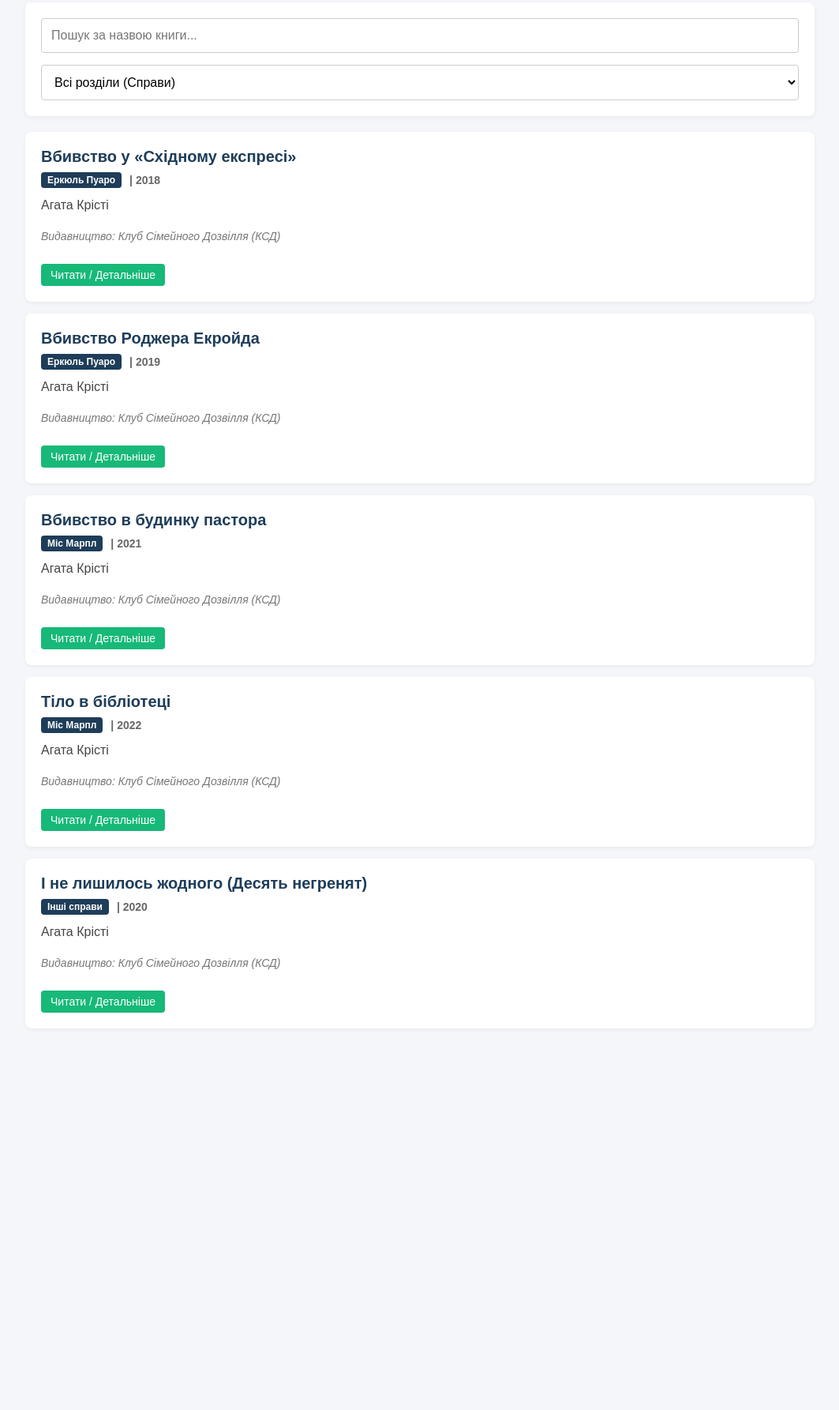
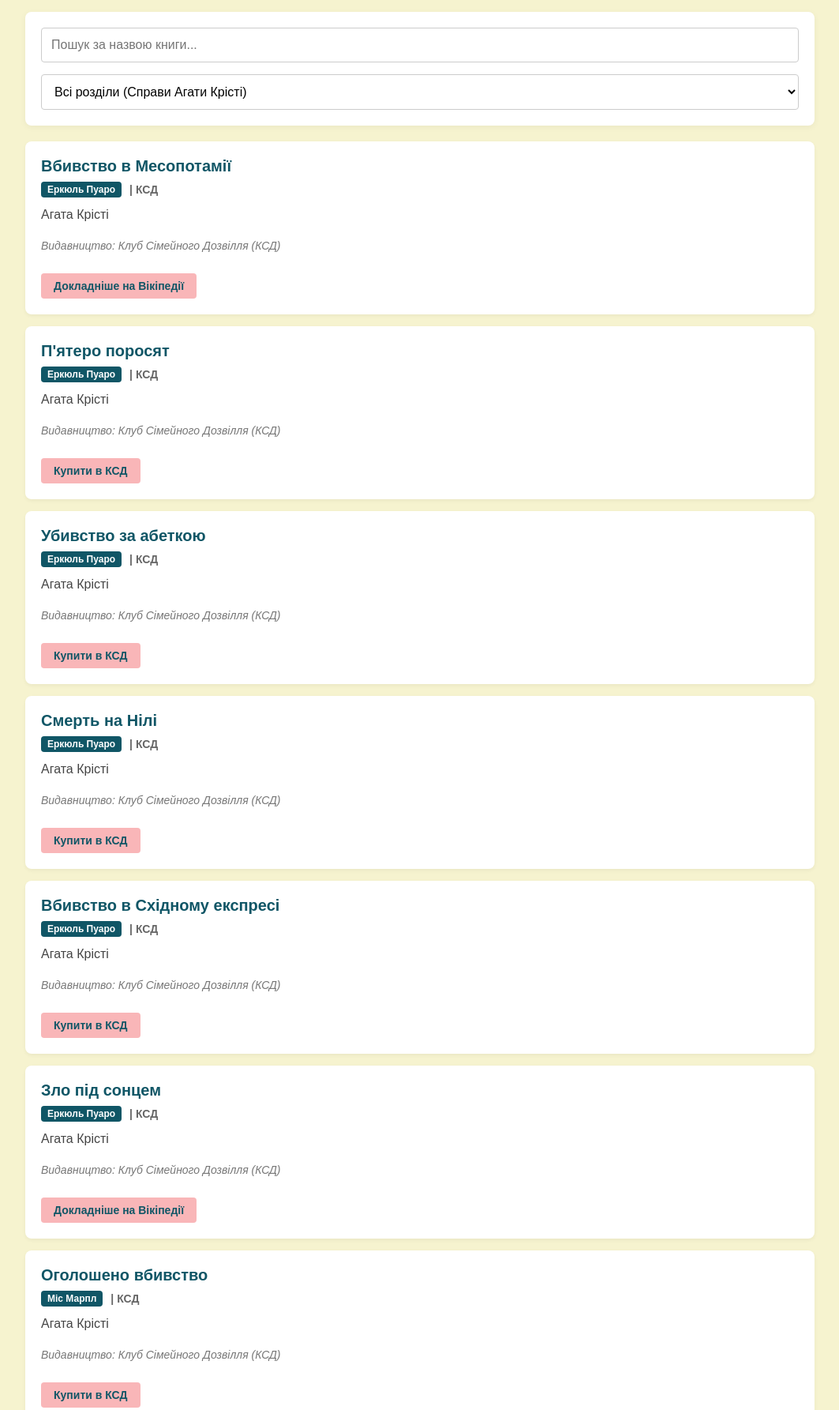
Before and after one commit to plnyuop/homebooks, a plain HTML site: page index.html in a window 1280 px wide. Shown: the part 137-1922 px from the top of the page at 79% size, without its empty margins (108-1171 px from the left). Before the commit the page ends 1489 px from the top, so only its background shows below. Drawn offline with Linux system fonts and the light colour scheme.

Commit message:
Update index.html

```diff
--- a/index.html
+++ b/index.html
@@ -6,12 +6,14 @@
     <title>Електронний каталог АБІС Koha</title>
     <style>
         * { box-sizing: border-box; }
-        body { font-family: Arial, sans-serif; background-color: #f4f6f9; color: #333; margin: 0; padding: 0; }
+        /* Тло сторінки замінено на твоє #f6f3cf */
+        body { font-family: Arial, sans-serif; background-color: #f6f3cf; color: #333; margin: 0; padding: 0; }
 
-        /* Шапка сайту як на скріншоті */
-        .header { background-color: #1e3d59; color: white; text-align: center; padding: 20px 10px; }
-        .header h1 { margin: 0; font-size: 28px; background-color: #17b978; display: inline-block; padding: 5px 15px; border-radius: 4px; font-weight: bold; }
-        .header p { margin: 10px 0 0 0; font-size: 16px; color: #cbd5e1; }
+        /* Шапка сайту з твоїм основним кольором #105666 */
+        .header { background-color: #105666; color: white; text-align: center; padding: 25px 10px; }
+        /* Плашка з назвою тепер ніжно-рожева #f9b6b8 з темним текстом для читабельності */
+        .header h1 { margin: 0; font-size: 28px; background-color: #f9b6b8; color: #105666; display: inline-block; padding: 6px 18px; border-radius: 4px; font-weight: bold; }
+        .header p { margin: 10px 0 0 0; font-size: 16px; color: #e2f1f3; }
 
         /* Контейнер для форми пошуку */
         .search-container { max-width: 1000px; margin: 30px auto 20px auto; background: white; border-radius: 8px; padding: 20px; box-shadow: 0 2px 8px rgba(0,0,0,0.05); }
@@ -21,24 +23,24 @@
         /* Контейнер каталогу */
         .catalog-container { max-width: 1000px; margin: 0 auto 50px auto; display: flex; flex-direction: column; gap: 15px; }
 
-        /* Картка книги у стилі списку */
+        /* Картка книги */
         .book-card { background: white; border-radius: 8px; padding: 20px; box-shadow: 0 2px 5px rgba(0,0,0,0.05); display: flex; flex-direction: column; gap: 8px; transition: 0.2s; }
-        .book-card:hover { box-shadow: 0 4px 12px rgba(0,0,0,0.1); }
-        .book-title { font-size: 20px; font-weight: bold; color: #1e3d59; margin: 0; }
+        .book-card:hover { box-shadow: 0 4px 12px rgba(16, 86, 102, 0.15); }
+        .book-title { font-size: 20px; font-weight: bold; color: #105666; margin: 0; }
 
-        /* Теги як на скріншоті */
+        /* Теги */
         .meta-info { display: flex; align-items: center; gap: 10px; font-size: 14px; }
-        .tag { background-color: #1e3d59; color: white; padding: 3px 8px; border-radius: 4px; font-size: 12px; font-weight: bold; }
+        .tag { background-color: #105666; color: white; padding: 3px 8px; border-radius: 4px; font-size: 12px; font-weight: bold; }
         .year { color: #666; font-weight: bold; }
         .author { font-size: 16px; color: #444; margin: 5px 0 0 0; }
         .publisher { font-size: 14px; color: #777; font-style: italic; }
 
-        /* Кнопка переходу до книги */
-        .btn-link { align-self: flex-start; margin-top: 5px; padding: 6px 12px; background-color: #17b978; color: white; text-decoration: none; border-radius: 4px; font-size: 14px; }
-        .btn-link:hover { background-color: #139662; }
+        /* Кнопка дії — ніжно-рожева #f9b6b8 */
+        .btn-link { align-self: flex-start; margin-top: 5px; padding: 8px 16px; background-color: #f9b6b8; color: #105666; text-decoration: none; border-radius: 4px; font-size: 14px; font-weight: bold; transition: 0.2s; }
+        .btn-link:hover { background-color: #f79da1; }
 
         /* Повідомлення, якщо нічого не знайдено */
-        .no-results { text-align: center; color: #999; font-size: 18px; padding: 20px; display: none; }
+        .no-results { text-align: center; color: #105666; font-size: 18px; padding: 20px; display: none; font-weight: bold; }
     </style>
 </head>
 <body>
@@ -52,7 +54,7 @@
         <input type="text" id="searchInput" class="search-box" placeholder="Пошук за назвою книги...">
 
         <select id="filterSelect" class="filter-box">
-            <option value="all">Всі розділи (Справи)</option>
+            <option value="all">Всі розділи (Справи Агати Крісті)</option>
             <option value="Пуаро">Еркюль Пуаро</option>
             <option value="Марпл">Міс Марпл</option>
             <option value="Інші">Інші справи</option>
@@ -62,58 +64,91 @@
     <div class="catalog-container" id="catalogContainer">
 
         <div class="book-card" data-category="Пуаро">
-            <h2 class="book-title">Вбивство у «Східному експресі»</h2>
-            <div class="meta-info">
-                <span class="tag">Еркюль Пуаро</span>
-                <span class="year">| 2018</span>
-            </div>
+            <h2 class="book-title">Вбивство в Месопотамії</h2>
+            <div class="meta-info"><span class="tag">Еркюль Пуаро</span><span class="year">| КСД</span></div>
             <p class="author">Агата Крісті</p>
             <p class="publisher">Видавництво: Клуб Сімейного Дозвілля (КСД)</p>
-            <a href="#" class="btn-link">Читати / Детальніше</a>
+            <a href="https://uk.wikipedia.org/wiki/Вбивство_в_Месопотамії" target="_blank" class="btn-link">Докладніше на Вікіпедії</a>
         </div>
 
         <div class="book-card" data-category="Пуаро">
-            <h2 class="book-title">Вбивство Роджера Екройда</h2>
-            <div class="meta-info">
-                <span class="tag">Еркюль Пуаро</span>
-                <span class="year">| 2019</span>
-            </div>
+            <h2 class="book-title">П'ятеро поросят</h2>
+            <div class="meta-info"><span class="tag">Еркюль Пуаро</span><span class="year">| КСД</span></div>
             <p class="author">Агата Крісті</p>
             <p class="publisher">Видавництво: Клуб Сімейного Дозвілля (КСД)</p>
-            <a href="#" class="btn-link">Читати / Детальніше</a>
+            <a href="https://bookclub.ua/catalog/books/detective/pyatero-porosyat" target="_blank" class="btn-link">Купити в КСД</a>
+        </div>
+
+        <div class="book-card" data-category="Пуаро">
+            <h2 class="book-title">Убивство за абеткою</h2>
+            <div class="meta-info"><span class="tag">Еркюль Пуаро</span><span class="year">| КСД</span></div>
+            <p class="author">Агата Крісті</p>
+            <p class="publisher">Видавництво: Клуб Сімейного Дозвілля (КСД)</p>
+            <a href="https://bookclub.ua/catalog/books/detective/ubivstvo-za-abetkoyu" target="_blank" class="btn-link">Купити в КСД</a>
+        </div>
+
+        <div class="book-card" data-category="Пуаро">
+            <h2 class="book-title">Смерть на Нілі</h2>
+            <div class="meta-info"><span class="tag">Еркюль Пуаро</span><span class="year">| КСД</span></div>
+            <p class="author">Агата Крісті</p>
+            <p class="publisher">Видавництво: Клуб Сімейного Дозвілля (КСД)</p>
+            <a href="https://bookclub.ua/catalog/books/detective/smert-na-nili-kinoobkladinka" target="_blank" class="btn-link">Купити в КСД</a>
+        </div>
+
+        <div class="book-card" data-category="Пуаро">
+            <h2 class="book-title">Вбивство в Східному експресі</h2>
+            <div class="meta-info"><span class="tag">Еркюль Пуаро</span><span class="year">| КСД</span></div>
+            <p class="author">Агата Крісті</p>
+            <p class="publisher">Видавництво: Клуб Сімейного Дозвілля (КСД)</p>
+            <a href="https://bookclub.ua/catalog/books/detective/vbiystvo-v-shidnomu-ekspresi" target="_blank" class="btn-link">Купити в КСД</a>
+        </div>
+
+        <div class="book-card" data-category="Пуаро">
+            <h2 class="book-title">Зло під сонцем</h2>
+            <div class="meta-info"><span class="tag">Еркюль Пуаро</span><span class="year">| КСД</span></div>
+            <p class="author">Агата Крісті</p>
+            <p class="publisher">Видавництво: Клуб Сімейного Дозвілля (КСД)</p>
+            <a href="https://uk.wikipedia.org/wiki/Зло_під_сонцем" target="_blank" class="btn-link">Докладніше на Вікіпедії</a>
         </div>
 
         <div class="book-card" data-category="Марпл">
-            <h2 class="book-title">Вбивство в будинку пастора</h2>
-            <div class="meta-info">
-                <span class="tag">Міс Марпл</span>
-                <span class="year">| 2021</span>
-            </div>
+            <h2 class="book-title">Оголошено вбивство</h2>
+            <div class="meta-info"><span class="tag">Міс Марпл</span><span class="year">| КСД</span></div>
             <p class="author">Агата Крісті</p>
             <p class="publisher">Видавництво: Клуб Сімейного Дозвілля (КСД)</p>
-            <a href="#" class="btn-link">Читати / Детальніше</a>
+            <a href="https://bookclub.ua/catalog/books/detective/ogolosheno-vbiystvo" target="_blank" class="btn-link">Купити в КСД</a>
         </div>
 
         <div class="book-card" data-category="Марпл">
-            <h2 class="book-title">Тіло в бібліотеці</h2>
-            <div class="meta-info">
-                <span class="tag">Міс Марпл</span>
-                <span class="year">| 2022</span>
-            </div>
+            <h2 class="book-title">Кишеня, повна жита</h2>
+            <div class="meta-info"><span class="tag">Міс Марпл</span><span class="year">| КСД</span></div>
             <p class="author">Агата Крісті</p>
             <p class="publisher">Видавництво: Клуб Сімейного Дозвілля (КСД)</p>
-            <a href="#" class="btn-link">Читати / Детальніше</a>
+            <a href="https://uk.wikipedia.org/wiki/Кишеня,_повна_жита" target="_blank" class="btn-link">Докладніше на Вікіпедії</a>
         </div>
 
         <div class="book-card" data-category="Інші">
-            <h2 class="book-title">І не лишилось жодного (Десять негренят)</h2>
-            <div class="meta-info">
-                <span class="tag">Інші справи</span>
-                <span class="year">| 2020</span>
-            </div>
+            <h2 class="book-title">Наприкінці приходить смерть</h2>
+            <div class="meta-info"><span class="tag">Інші справи</span><span class="year">| КСД</span></div>
             <p class="author">Агата Крісті</p>
             <p class="publisher">Видавництво: Клуб Сімейного Дозвілля (КСД)</p>
-            <a href="#" class="btn-link">Читати / Детальніше</a>
+            <a href="https://uk.wikipedia.org/wiki/Наприкінці_приходить_смерть" target="_blank" class="btn-link">Докладніше на Вікіпедії</a>
+        </div>
+
+        <div class="book-card" data-category="Інші">
+            <h2 class="book-title">Випробування невинуватістю</h2>
+            <div class="meta-info"><span class="tag">Інші справи</span><span class="year">| КСД</span></div>
+            <p class="author">Агата Крісті</p>
+            <p class="publisher">Видавництво: Клуб Сімейного Дозвілля (КСД)</p>
+            <a href="https://bookclub.ua/catalog/books/detective/viprobuvannya-nevinuvatistyu" target="_blank" class="btn-link">Купити в КСД</a>
+        </div>
+
+        <div class="book-card" data-category="Інші">
+            <h2 class="book-title">Вбивство це легко</h2>
+            <div class="meta-info"><span class="tag">Інші справи</span><span class="year">| КСД</span></div>
+            <p class="author">Агата Крісті</p>
+            <p class="publisher">Видавництво: Клуб Сімейного Дозвілля (КСД)</p>
+            <a href="https://uk.wikipedia.org/wiki/Вбивство_це_легко" target="_blank" class="btn-link">Докладніше на Вікіпедії</a>
         </div>
 
         <div class="no-results" id="noResults">Нічого не знайдено за вашим запитом</div>
```
